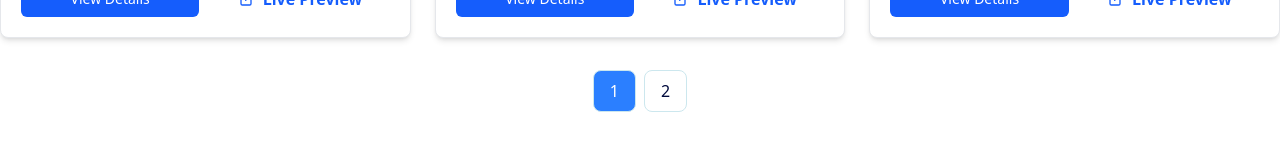
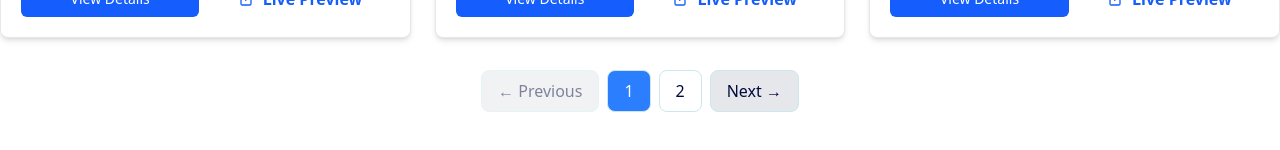
Before and after one commit to aro-arko/Aro-Portfolio, a Next.js app in the folder frontend/: page /projects in a window 1280 px wide. Shown: the part 1202-1352 px from the top of the page. Built offline with nearby package versions, Linux system fonts and the light colour scheme.

Commit message:
projects

```diff
--- a/frontend/src/components/modules/Projects/Projects.tsx
+++ b/frontend/src/components/modules/Projects/Projects.tsx
@@ -54,8 +54,16 @@ const Projects = () => {
     indexOfLastProject
   );
 
-  const paginate = (pageNumber: number) => setCurrentPage(pageNumber);
   const totalPages = Math.ceil(sortedProjects.length / projectsPerPage);
+
+  // Pagination Handlers
+  const goToPreviousPage = () => {
+    if (currentPage > 1) setCurrentPage(currentPage - 1);
+  };
+  const goToNextPage = () => {
+    if (currentPage < totalPages) setCurrentPage(currentPage + 1);
+  };
+  const goToPage = (pageNumber: number) => setCurrentPage(pageNumber);
 
   return (
     <div className="max-w-7xl mx-auto py-12">
@@ -160,15 +168,22 @@ const Projects = () => {
             initial={{ opacity: 0, y: 20 }}
             animate={{ opacity: 1, y: 0 }}
             transition={{ duration: 0.8, ease: "easeInOut" }}
-            className="flex justify-center mt-8"
+            className="flex justify-center mt-8 gap-2"
           >
-            <nav className="flex gap-2">
+            <button
+              onClick={goToPreviousPage}
+              disabled={currentPage === 1}
+              className="px-4 py-2 border rounded-lg bg-gray-200 hover:bg-gray-300 disabled:opacity-50"
+            >
+              ← Previous
+            </button>
+
             {Array.from({ length: totalPages }, (_, i) => i + 1).map(
               (pageNumber) => (
                 <button
                   key={pageNumber}
-                    onClick={() => paginate(pageNumber)}
-                    className={`px-4 py-2 border rounded-lg transition-all ${
+                  onClick={() => goToPage(pageNumber)}
+                  className={`px-4 py-2 border rounded-lg ${
                     currentPage === pageNumber
                       ? "bg-blue-500 text-white"
                       : "hover:bg-gray-100"
@@ -178,7 +193,14 @@ const Projects = () => {
                 </button>
               )
             )}
-            </nav>
+
+            <button
+              onClick={goToNextPage}
+              disabled={currentPage === totalPages}
+              className="px-4 py-2 border rounded-lg bg-gray-200 hover:bg-gray-300 disabled:opacity-50"
+            >
+              Next →
+            </button>
           </motion.div>
         )}
       </motion.div>
```
Lines whose indentation alone changed are shown as unchanged.
